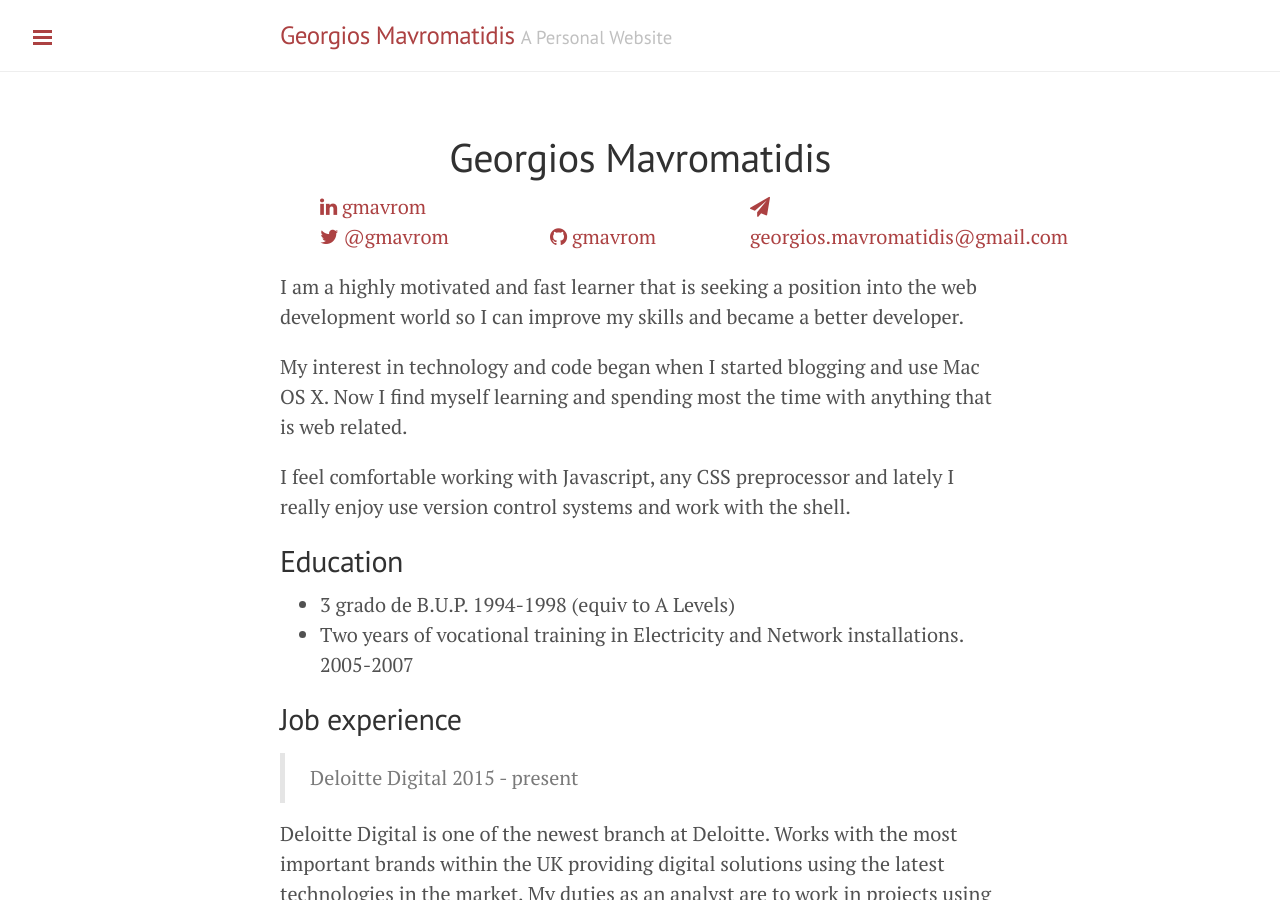
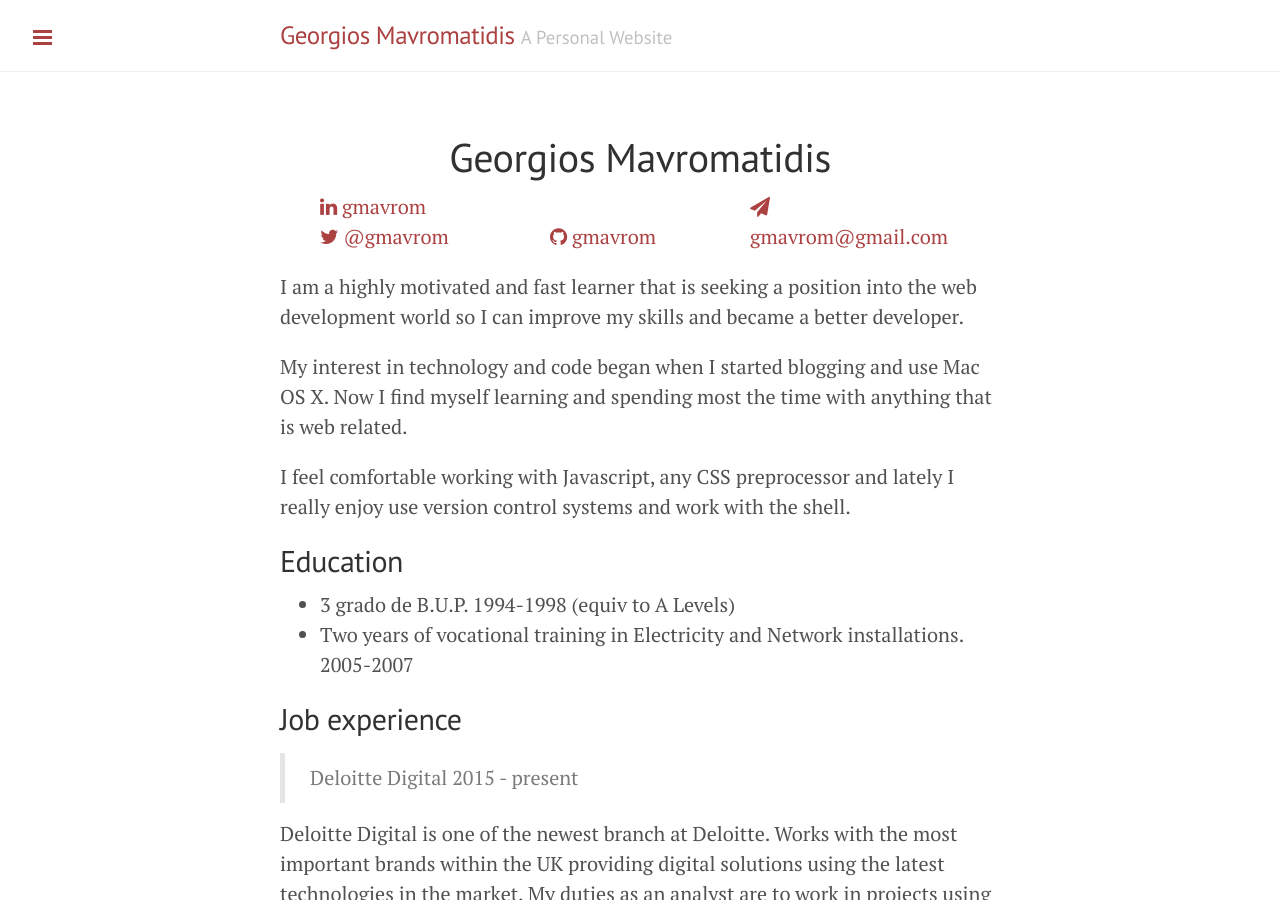
Before and after one commit to gmavrom33/gmavrom.github.io, a Jekyll site: the page built from cv/index.md, in a window 1280 px wide and 900 px high. Built offline with Jekyll 4.4.1, drawn with Linux system fonts in a browser that asks for light colours; nearby versions of some CDN libraries.

Commit message:
Update index.md

```diff
--- a/cv/index.md
+++ b/cv/index.md
@@ -12,7 +12,7 @@ title: CV
 
 <div class="contact">
   <ul>
-		<li><a href="mailto:georgios.mavromatidis@gmail.com?subject=Say%20Hello%20to%20George"><i class="fa fa-send"></i> georgios.mavromatidis@gmail.com</a></li>
+		<li><a href="mailto:georgios.mavromatidis@gmail.com?subject=Say%20Hello%20to%20George"><i class="fa fa-send"></i> gmavrom@gmail.com</a></li>
 		<li><a href="https://www.linkedin.com/in/gmavrom"><i class="fa fa-linkedin"></i> gmavrom</a></li>
 		<li><a href="https://github.com/gmavrom"><i class="fa fa-github"></i>  gmavrom</a></li>
 		<li><a href="https://twitter.com/gmavrom"><i class="fa fa-twitter"></i>  @gmavrom</a></li>
```
